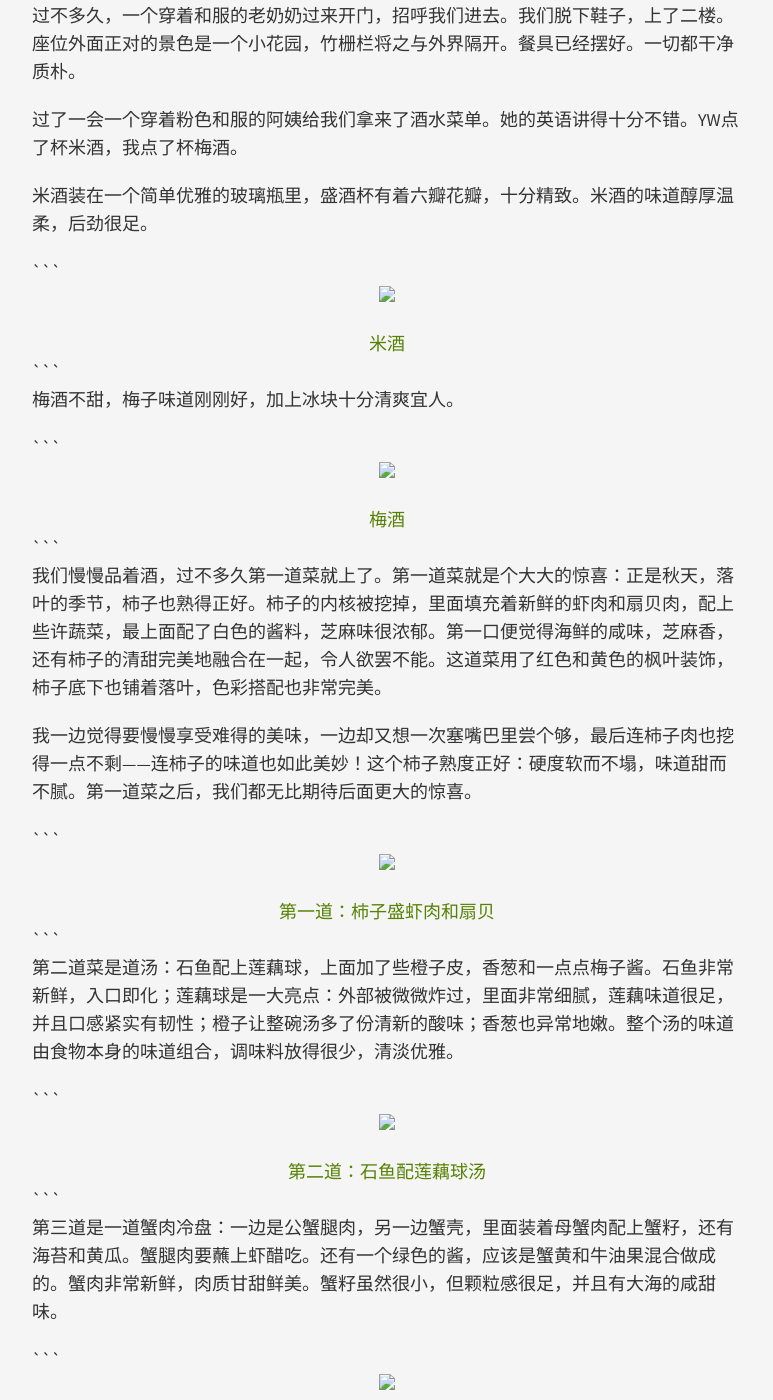
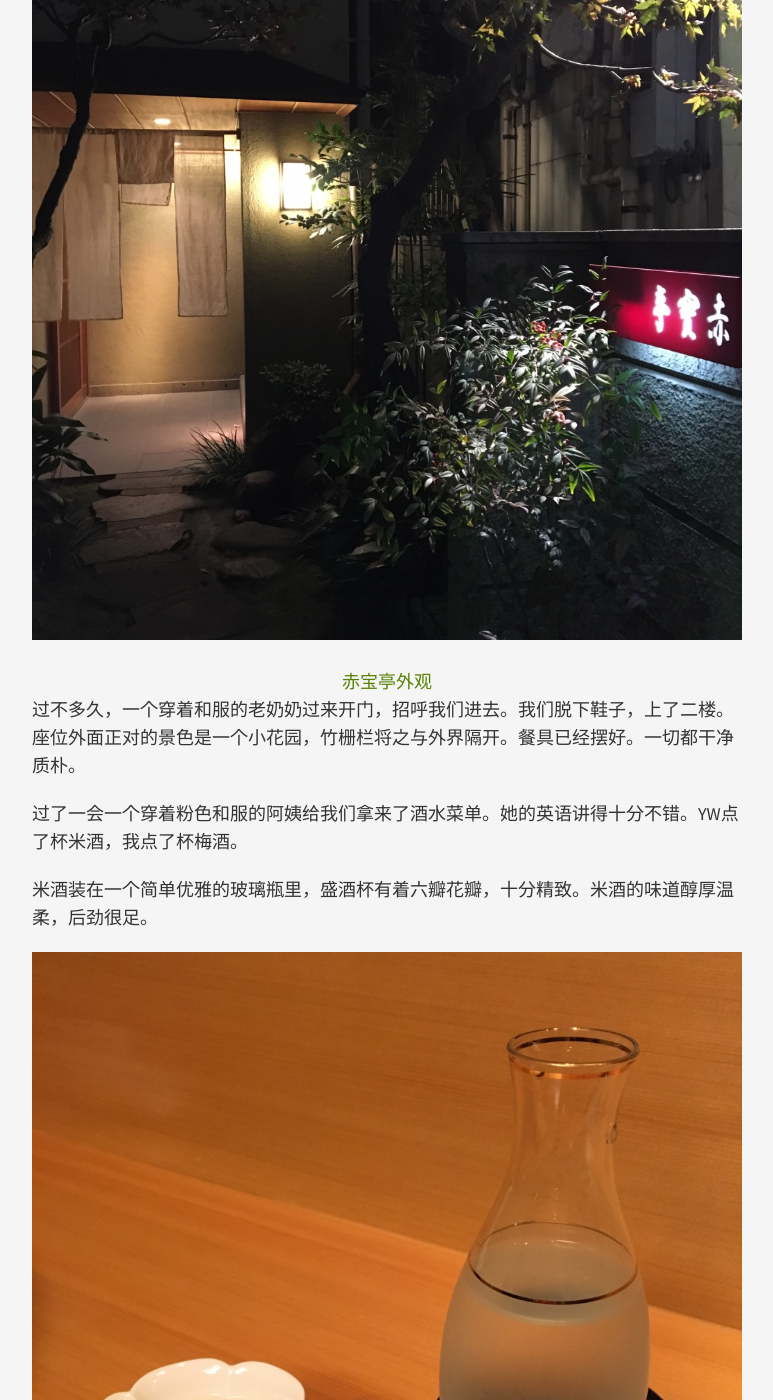
Before and after one commit to summerflutter/summerflutter.github.io, a Jekyll site: the page built from _posts/2017-12-23-东京赤宝亭.md, in a window 1280 px wide and 1400 px high, scrolled down 634 px. Shown: the whole window, without its empty margins (253-1026 px from the left). Built offline with Jekyll 4.4.1, drawn with Linux system fonts in a browser that asks for light colours; some of the changed text lies outside the part shown.

Commit message:
Big step for the new blog
Changes: 1. changed the icon; 2. Modified several posts for the tags;
3. Modified all the image links.

````diff
--- a/_posts/2017-12-23-东京赤宝亭.md
+++ b/_posts/2017-12-23-东京赤宝亭.md
@@ -28,10 +25,11 @@ YW在一个多月前就订了赤宝亭。这是家米其林二星的怀石料理
 
 <figure>
 
-	<div style="text-align:center"><img src="/assets/img/posts/2017-11-Japan-Kaiseki/1_Outside.jpg">
+	<div style="text-align:center"><img src="/assets/posts/2017-11-Japan-Kaiseki/1_Outside.jpg">
 	<figcaption><a
 	title="KaisekiTokyo1">赤宝亭外观</a></figcaption> </div>
 </figure>
+
 
 过不多久，一个穿着和服的老奶奶过来开门，招呼我们进去。我们脱下鞋子，上了二楼。座位外面正对的景色是一个小花园，竹栅栏将之与外界隔开。餐具已经摆好。一切都干净质朴。
 
@@ -41,11 +39,11 @@ YW在一个多月前就订了赤宝亭。这是家米其林二星的怀石料理
 
 <figure>
 
-```
-<div style="text-align:center"><img src="/assets/img/posts/2017-11-Japan-Kaiseki/2_RiceWine.jpg">
+
+<div style="text-align:center"><img src="/assets/posts/2017-11-Japan-Kaiseki/2_RiceWine.jpg">
 <figcaption><a
 title="KaisekiTokyo_RiceWine">米酒</a></figcaption> </div>
-```
+
 
 </figure>
 
@@ -53,11 +51,11 @@ title="KaisekiTokyo_RiceWine">米酒</a></figcaption> </div>
 
 <figure>
 
-```
-<div style="text-align:center"><img src="/assets/img/posts/2017-11-Japan-Kaiseki/3_PruneWine.jpg">
+
+<div style="text-align:center"><img src="/assets/posts/2017-11-Japan-Kaiseki/3_PruneWine.jpg">
 <figcaption><a
 title="KaisekiTokyo_PruneWine">梅酒</a></figcaption> </div>
-```
+
 
 </figure>
 
@@ -67,11 +65,11 @@ title="KaisekiTokyo_PruneWine">梅酒</a></figcaption> </div>
 
 <figure>
 
-```
-<div style="text-align:center"><img src="/assets/img/posts/2017-11-Japan-Kaiseki/dish_1.jpg">
+
+<div style="text-align:center"><img src="/assets/posts/2017-11-Japan-Kaiseki/dish_1.jpg">
 <figcaption><a
 title="KaisekiTokyo_dish_1">第一道：柿子盛虾肉和扇贝</a></figcaption> </div>
-```
+
 
 </figure>
 
@@ -79,11 +77,11 @@ title="KaisekiTokyo_dish_1">第一道：柿子盛虾肉和扇贝</a></figcaption
 
 <figure>
 
-```
-<div style="text-align:center"><img src="/assets/img/posts/2017-11-Japan-Kaiseki/dish_2.jpg">
+
+<div style="text-align:center"><img src="/assets/posts/2017-11-Japan-Kaiseki/dish_2.jpg">
 <figcaption><a
 title="KaisekiTokyo_dish_2">第二道：石鱼配莲藕球汤</a></figcaption> </div>
-```
+
 
 </figure>
 
@@ -91,11 +89,11 @@ title="KaisekiTokyo_dish_2">第二道：石鱼配莲藕球汤</a></figcaption> <
 
 <figure>
 
-```
-<div style="text-align:center"><img src="/assets/img/posts/2017-11-Japan-Kaiseki/dish_3.jpg">
+
+<div style="text-align:center"><img src="/assets/posts/2017-11-Japan-Kaiseki/dish_3.jpg">
 <figcaption><a
 title="KaisekiTokyo_dish_3">蟹肉冷盘配蟹籽</a></figcaption> </div>
-```
+
 
 </figure>
 
@@ -103,11 +101,11 @@ title="KaisekiTokyo_dish_3">蟹肉冷盘配蟹籽</a></figcaption> </div>
 
 <figure>
 
-```
-<div style="text-align:center"><img src="/assets/img/posts/2017-11-Japan-Kaiseki/dish_4.jpg">
+
+<div style="text-align:center"><img src="/assets/posts/2017-11-Japan-Kaiseki/dish_4.jpg">
 <figcaption><a
 title="KaisekiTokyo_dish_4">鲑鱼籽配栗子煮饭</a></figcaption> </div>
-```
+
 
 </figure>
 
@@ -115,11 +113,11 @@ title="KaisekiTokyo_dish_4">鲑鱼籽配栗子煮饭</a></figcaption> </div>
 
 <figure>
 
-```
-<div style="text-align:center"><img src="/assets/img/posts/2017-11-Japan-Kaiseki/dish_5.jpg">
+
+<div style="text-align:center"><img src="/assets/posts/2017-11-Japan-Kaiseki/dish_5.jpg">
 <figcaption><a
 title="KaisekiTokyo_dish_5">河豚刺身和鱼冻</a></figcaption> </div>
-```
+
 
 </figure>
 
@@ -127,11 +125,11 @@ title="KaisekiTokyo_dish_5">河豚刺身和鱼冻</a></figcaption> </div>
 
 <figure>
 
-```
-<div style="text-align:center"><img src="/assets/img/posts/2017-11-Japan-Kaiseki/dish_6.jpg">
+
+<div style="text-align:center"><img src="/assets/posts/2017-11-Japan-Kaiseki/dish_6.jpg">
 <figcaption><a
 title="KaisekiTokyo_dish_6">河豚天妇罗</a></figcaption> </div>
-```
+
 
 </figure>
 
@@ -139,11 +137,11 @@ title="KaisekiTokyo_dish_6">河豚天妇罗</a></figcaption> </div>
 
 <figure>
 
-```
-<div style="text-align:center"><img src="/assets/img/posts/2017-11-Japan-Kaiseki/dish_7.jpg">
+
+<div style="text-align:center"><img src="/assets/posts/2017-11-Japan-Kaiseki/dish_7.jpg">
 <figcaption><a
 title="KaisekiTokyo_dish_7">煎鱼</a></figcaption> </div>
-```
+
 
 </figure>
 
@@ -151,11 +149,11 @@ title="KaisekiTokyo_dish_7">煎鱼</a></figcaption> </div>
 
 <figure>
 
-```
-<div style="text-align:center"><img src="/assets/img/posts/2017-11-Japan-Kaiseki/dish_8.jpg">
+
+<div style="text-align:center"><img src="/assets/posts/2017-11-Japan-Kaiseki/dish_8.jpg">
 <figcaption><a
 title="KaisekiTokyo_dish_8">虾和金枪鱼刺身</a></figcaption> </div>
-```
+
 
 </figure>
 
@@ -163,11 +161,11 @@ title="KaisekiTokyo_dish_8">虾和金枪鱼刺身</a></figcaption> </div>
 
 <figure>
 
-```
-<div style="text-align:center"><img src="/assets/img/posts/2017-11-Japan-Kaiseki/dish_9.jpg">
+
+<div style="text-align:center"><img src="/assets/posts/2017-11-Japan-Kaiseki/dish_9.jpg">
 <figcaption><a
 title="KaisekiTokyo_dish_9">土豆白萝卜汤</a></figcaption> </div>
-```
+
 
 </figure>
 
@@ -177,11 +175,11 @@ title="KaisekiTokyo_dish_9">土豆白萝卜汤</a></figcaption> </div>
 
 <figure>
 
-```
-<div style="text-align:center"><img src="/assets/img/posts/2017-11-Japan-Kaiseki/dish_10.jpg">
+
+<div style="text-align:center"><img src="/assets/posts/2017-11-Japan-Kaiseki/dish_10.jpg">
 <figcaption><a
 title="KaisekiTokyo_dish_10">煮饭，味增汤，渍物</a></figcaption> </div>
-```
+
 
 </figure>
 
@@ -189,11 +187,11 @@ title="KaisekiTokyo_dish_10">煮饭，味增汤，渍物</a></figcaption> </div>
 
 <figure>
 
-```
-<div style="text-align:center"><img src="/assets/img/posts/2017-11-Japan-Kaiseki/dish_11.jpg">
+
+<div style="text-align:center"><img src="/assets/posts/2017-11-Japan-Kaiseki/dish_11.jpg">
 <figcaption><a
 title="KaisekiTokyo_dish_11">葡萄冰淇淋</a></figcaption> </div>
-```
+
 
 </figure>
 
````
Also changed, not shown: other parts of _posts/2017-12-23-东京赤宝亭.md (+1 -4 lines), _posts/2016-10-20-First-Setup-in-Git.md (+2 -5 lines), _posts/2016-10-21-Second-Step-In-Jekyll.md (+2 -2 lines), _posts/2016-12-09-HK吃货的相遇.md (+6 -6 lines), _posts/2016-12-13-HK老友的情谊.md (+2 -3 lines), _posts/2017-04-25-Sicily.md (+1 -2 lines), Gemfile.lock (added), assets/images/logo.png, assets/images/logo2.png (added).
